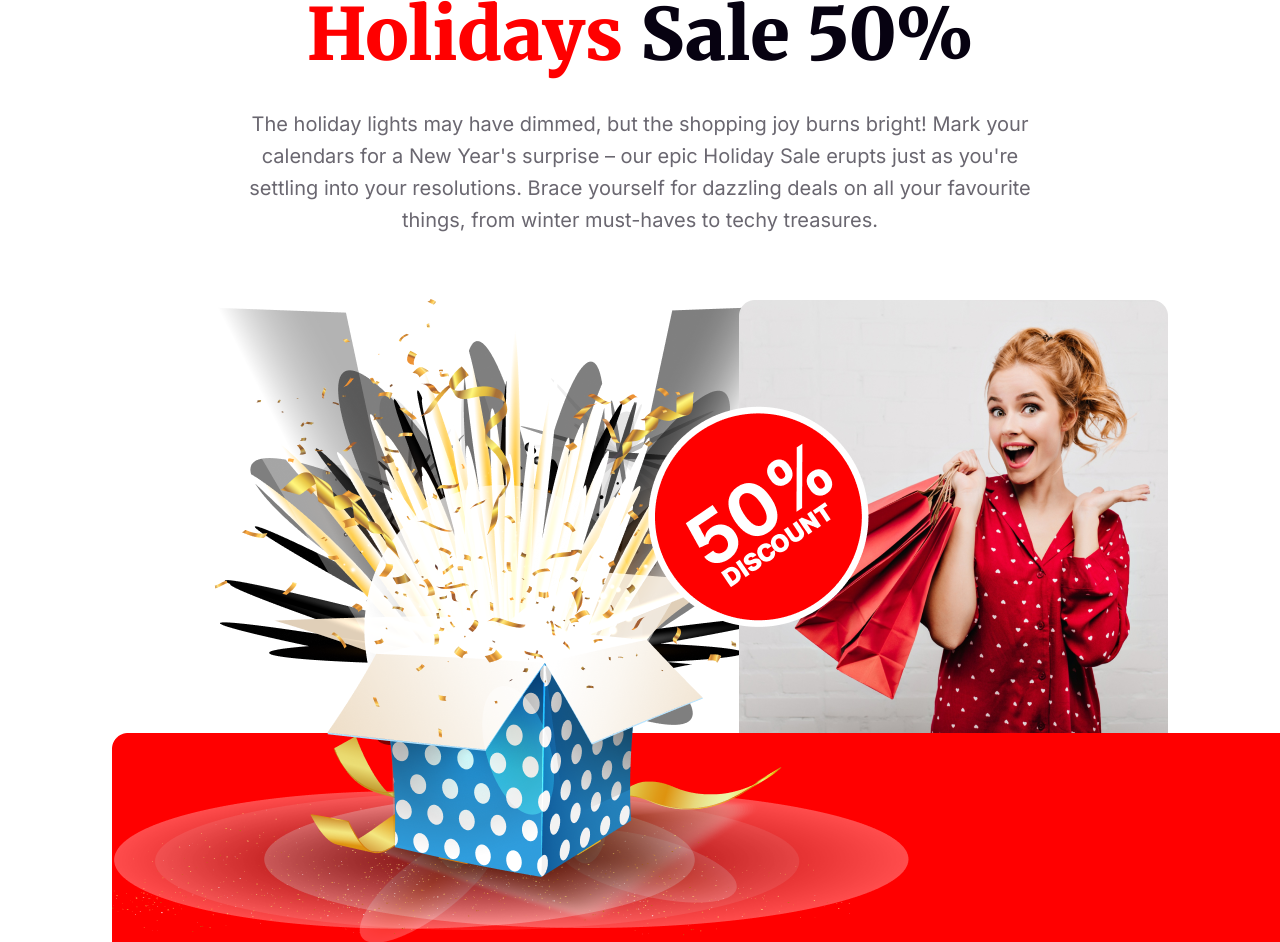
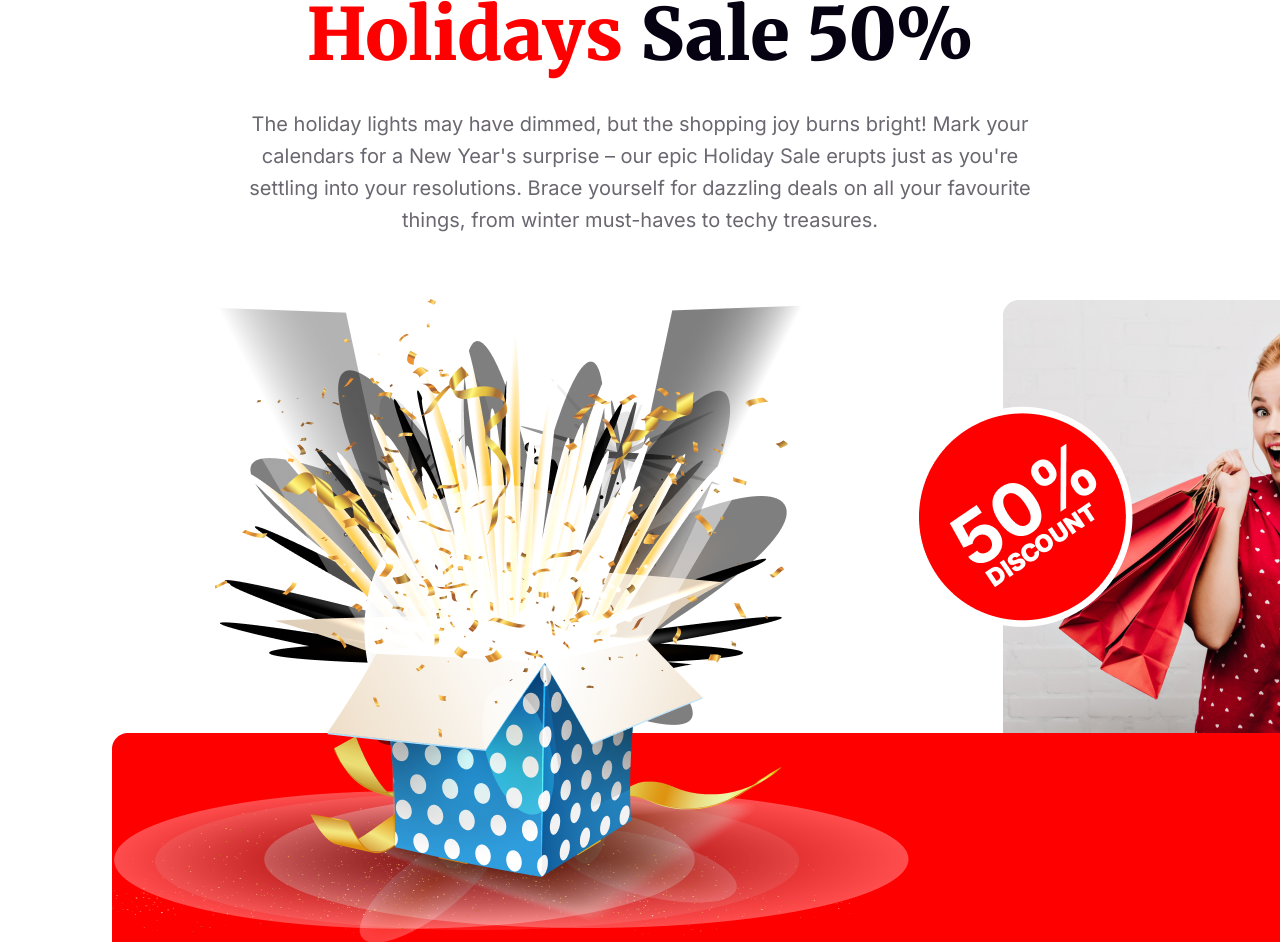
Before and after one commit to siam02/new-year-new-mission-2024, a plain HTML site: page index.html in a window 1280 px wide. Shown: the part 3874-4816 px from the top of the page. Drawn offline with Linux system fonts and the light colour scheme.

Commit message:
holiday sale section fixed

```diff
--- a/styles/promotional.css
+++ b/styles/promotional.css
@@ -244,7 +244,7 @@ main section {
 .holiday-sale-banner {
     position: relative;
     height: 662px;
-
+    width: 1320px;
 }
 
 .holiday-sale-banner .rectangle {
```
